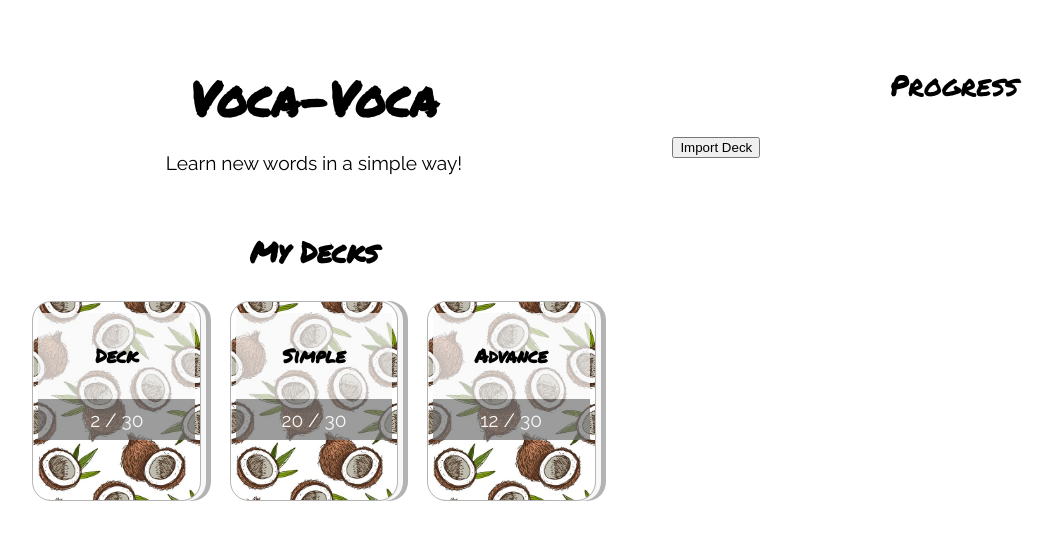
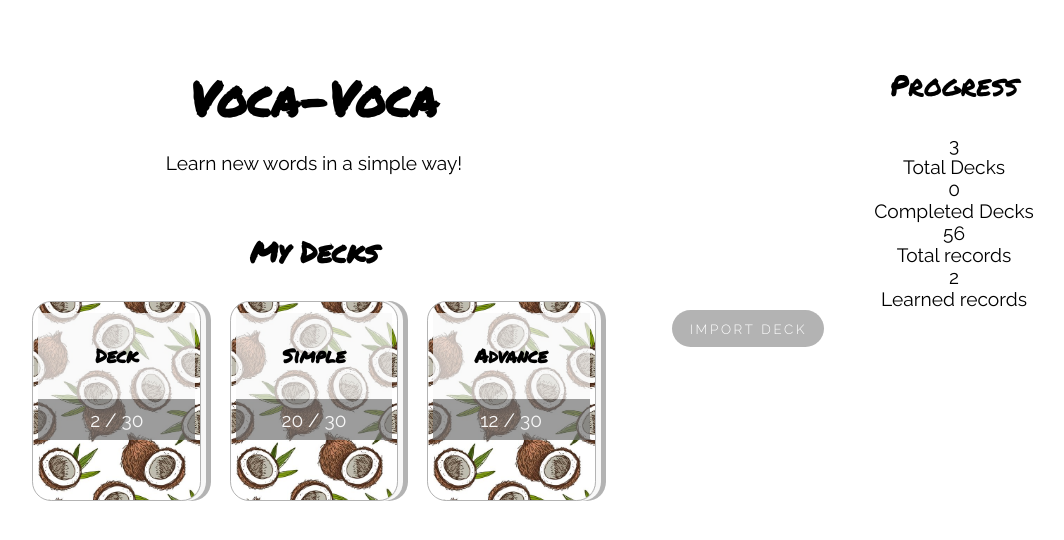
Before and after one commit to StellarCrow/voca-voca, a React (Create React App) app: page / in a window 1280 px wide. Shown: the top 540 px of the page, without its empty margins (6-1070 px from the left). Built offline with nearby package versions, Linux system fonts and the light colour scheme.

Commit message:
add basic statistics

```diff
--- /dev/null
+++ b/src/components/Statistics/Statisctics.js
@@ -0,0 +1,30 @@
+import React, {Component} from 'react';
+import {StatisticsItem} from "../StatisticsItem/StatisticsItem";
+import {connect} from "react-redux";
+import {getDecks} from "../../actions/deckActions";
+import PropTypes from "prop-types";
+
+class Statisctics extends Component {
+    render() {
+        const {decks} = this.props.deck;
+        return (
+            <div className='statistics'>
+                <StatisticsItem count={decks.length} title={'Total Decks'}/>
+                <StatisticsItem count={0} title={'Completed Decks'}/>
+                <StatisticsItem count={56} title={'Total records'}/>
+                <StatisticsItem count={2} title={'Learned records'}/>
+            </div>
+        );
+    }
+}
+
+Statisctics.propTypes = {
+    getDecks: PropTypes.func.isRequired,
+    deck: PropTypes.object.isRequired
+};
+
+const mapStateToProps = state => ({
+    deck: state.deck
+});
+
+export default connect(mapStateToProps, {getDecks})(Statisctics);
--- /dev/null
+++ b/src/components/StatisticsItem/StatisticsItem.js
@@ -0,0 +1,14 @@
+import React from 'react';
+
+export const StatisticsItem = ({count, title}) => {
+    return (
+        <div className='statistics-item'>
+            <div className="statistics-item__count">
+                {count}
+            </div>
+            <div className="statistic-item__title">
+                {title}
+            </div>
+        </div>
+    )
+};
--- a/src/containers/Home/Home.js
+++ b/src/containers/Home/Home.js
@@ -1,6 +1,7 @@
 import React, {Component} from 'react';
 import DeckList from "../../components/DeckList/DeckList";
 import './Home.scss';
+import Statisctics from "../../components/Statistics/Statisctics";
 
 class Home extends Component {
     render() {
@@ -19,14 +20,12 @@ class Home extends Component {
                 <div className="home__sidebar">
                     <div className="home__progress">
                         <div className="home__heading">Progress</div>
+                        <Statisctics></Statisctics>
                     </div>
                     <div className="home__import">
-                        <button className='button button--primary'>Import Deck</button>
+                        <button type='button' className='button button--primary'>Import Deck</button>
                     </div>
                 </div>
-
-
-
             </section>
         );
     }
--- /dev/null
+++ b/src/styles/_buttons.scss
@@ -0,0 +1,19 @@
+.button {
+  border: none;
+  border-radius: 1.5em;
+  padding: 0.8em 1.3em;
+  outline: none;
+  transition: 0.3s ease;
+  font-weight: $light;
+  font-family: $ff-primary;
+  cursor: pointer;
+  background: $gray;
+  color: $text-color--light;
+  letter-spacing: 0.2em;
+  text-transform: uppercase;
+
+  &:hover {
+    background: $gray--dark
+  }
+
+}
--- a/src/styles/global.scss
+++ b/src/styles/global.scss
@@ -1,2 +1,4 @@
 @import "variables";
 @import url('https://fonts.googleapis.com/css2?family=Permanent+Marker&family=Raleway:ital,wght@0,100;0,300;0,400;0,600;0,700;0,900;1,100;1,300&display=swap');
+
+@import "buttons";
```
